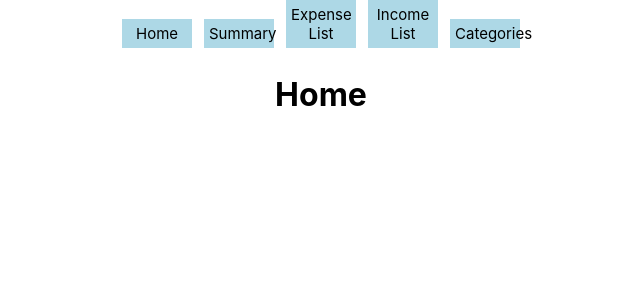
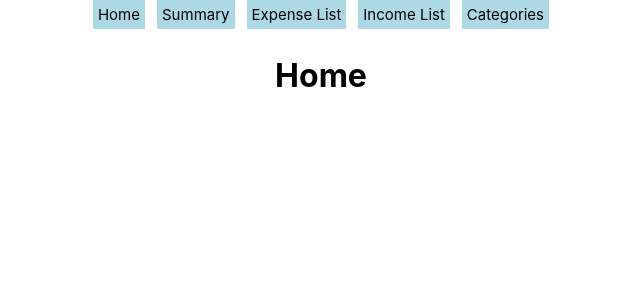
Before and after one commit to daveswork/moes-money, a React (Create React App) app: page / in a window 1280 px wide. Shown: the top 300 px of the page, without its empty margins (319-959 px from the left). Built offline with nearby package versions, Linux system fonts and the light colour scheme; no server answers.

Commit message:
Updated css formatting for nav bar, added l/r padding for content.

```diff
--- a/src/index.css
+++ b/src/index.css
@@ -15,7 +15,6 @@ code {
 .navbar > a{
   display: inline-block;
   box-sizing: border-box;
-  width: 70px;
   padding: 5px;
   margin: 0 6px 6px;
   background: lightblue;
@@ -67,6 +66,9 @@ table, th, td {
   text-align: left;
 }
 
-.summary, body {
+.summary,body {
+  display: flexbox;
   text-align:  center;
+  padding-left: 15%;
+  padding-right: 15%;
 }
```
